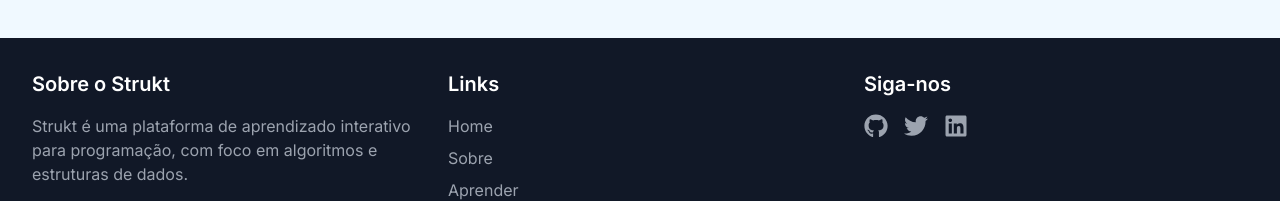
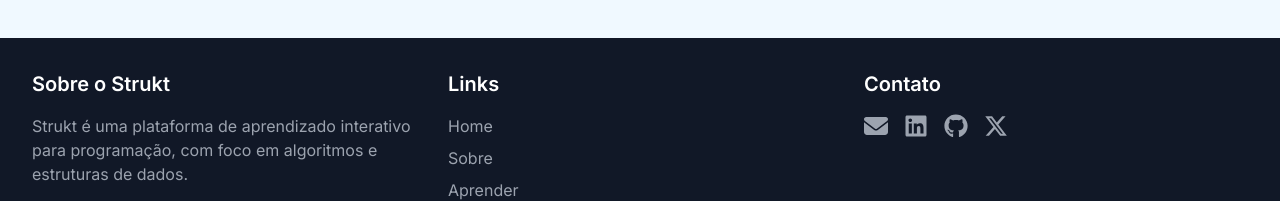
Before and after one commit to gabrielfmck/strukt, a React (Vite) app: page / in a window 1280 px wide. Shown: the part 1794-1995 px from the top of the page. Built offline with nearby package versions, Linux system fonts and the light colour scheme; no server answers.

Commit message:
Footer update

```diff
--- a/src/components/layout/Footer.tsx
+++ b/src/components/layout/Footer.tsx
@@ -1,7 +1,8 @@
 import React from 'react';
-import { FaGithub, FaTwitter, FaLinkedin } from 'react-icons/fa';
+import { FaGithub, FaXTwitter, FaLinkedin, FaEnvelope } from 'react-icons/fa6';
 import { useTheme } from '../../contexts/theme/ThemeContext';
 import { useLocation } from 'react-router-dom';
+
 
 const Footer: React.FC = () => {
   const { theme } = useTheme();
@@ -52,12 +53,13 @@
             </ul>
           </div>
           <div>
-            <h2 className={`text-xl font-semibold mb-4 ${baseStyles.text}`}>Siga-nos</h2>
+            <h2 className={`text-xl font-semibold mb-4 ${baseStyles.text}`}>Contato</h2>
             <div className="flex space-x-4">
               {[
+                { href: "mailto:gabrielfernandes0625@gmail.com", icon: <FaEnvelope size={24} />, label: "Email" },
+                { href: "https://www.linkedin.com/in/gabrielfernandesj", icon: <FaLinkedin size={24} />, label: "LinkedIn" },
                 { href: "https://github.com/gabrielfmck", icon: <FaGithub size={24} />, label: "GitHub" },
-                { href: "https://twitter.com/gabrielfmck", icon: <FaTwitter size={24} />, label: "Twitter" },
-                { href: "https://www.linkedin.com/in/gabrielfernandesj", icon: <FaLinkedin size={24} />, label: "LinkedIn" }
+                { href: "https://x.com/strukt", icon: <FaXTwitter size={24} />, label: "Twitter" }
               ].map((social) => (
                 <a
                   key={social.href}
```
